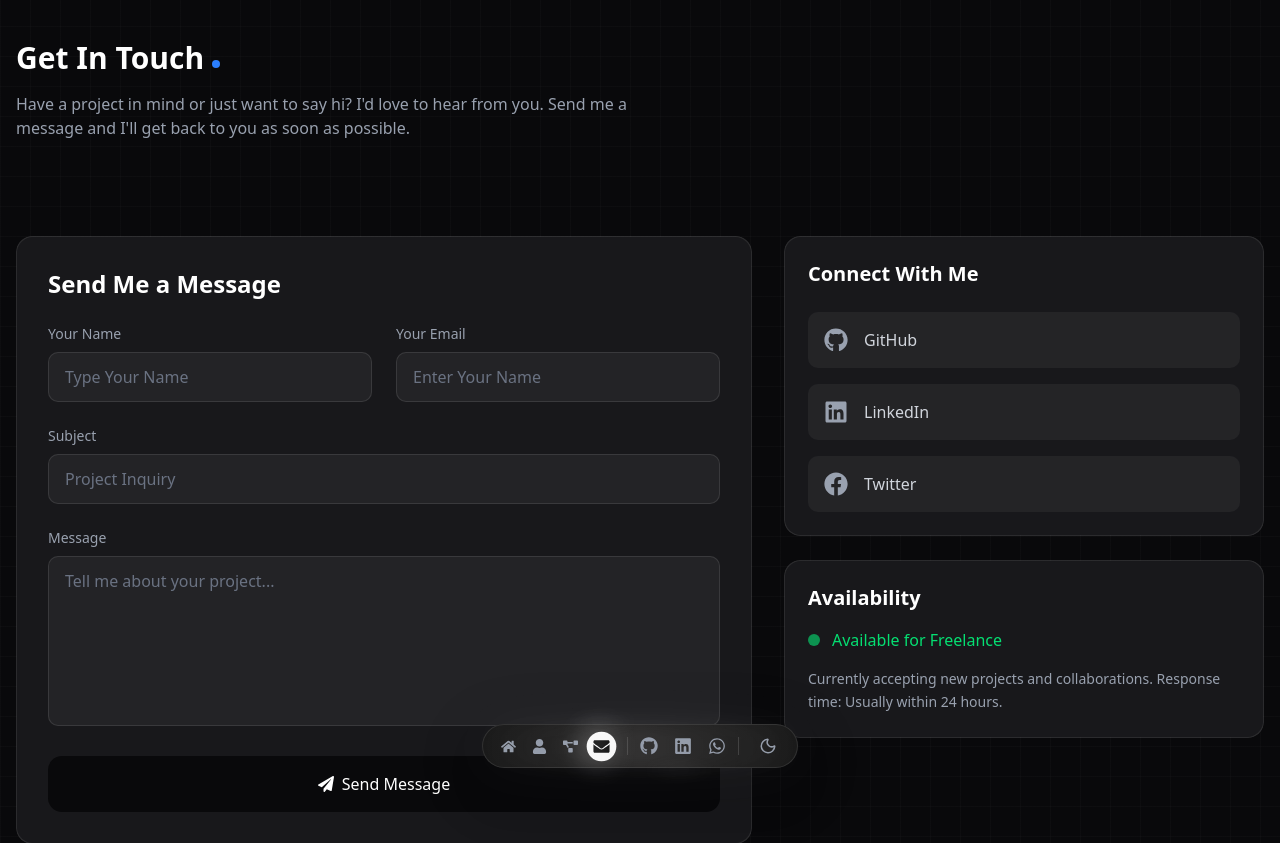
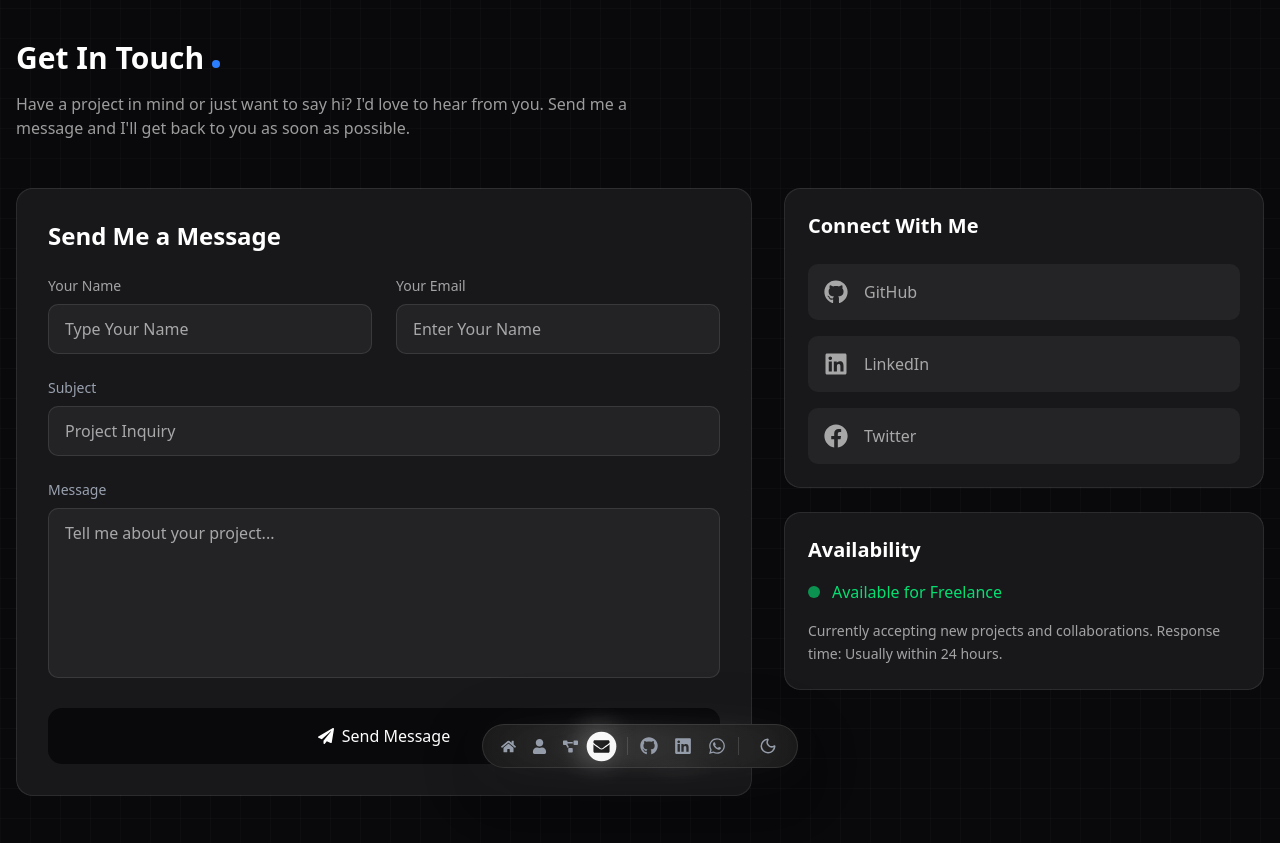
Before and after one commit to ahmed-abdelmottal3/Portfolio_V2, a Next.js app: page /contact in a window 1280 px wide. Shown: the top 843 px of the page. Built offline with nearby package versions, Linux system fonts and the light colour scheme.

Commit message:
restructuring of contact page

```diff
--- a/src/app/contact/page.tsx
+++ b/src/app/contact/page.tsx
@@ -3,7 +3,6 @@ import Header from "@/src/components/ui/header";
 import { MagicCard } from "@/src/components/ui/magic-card";
 import { useState } from "react";
 import { FaLinkedin, FaGithub, FaPaperPlane, FaFacebook } from "react-icons/fa";
-import { cn } from "@/src/lib/utils"
 export default function ContactPage() {
     const [formData, setFormData] = useState({
         name: "",
@@ -60,20 +59,18 @@ export default function ContactPage() {
     return (
         <section className='container mx-auto pt-10 px-4 pb-20'>
             <Header title="Get In Touch" />
-            <p className="max-w-2xl text-gray-400 font-light">
+            <p className="max-w-2xl text-background/60 font-light">
                 Have a project in mind or just want to say hi? I'd love to hear from you.
                 Send me a message and I'll get back to you as soon as possible.
             </p>
 
-            <div className="grid md:grid-cols-3 gap-8 mt-12">
-            </div>
 
             <div className="grid md:grid-cols-5 gap-8 mt-12">
                 {/* Contact Form */}
                 <div className="md:col-span-3">
                     <MagicCard className="p-8">
                         <div className="relative z-10">
-                            <h2 className="text-2xl font-bold text-white mb-6">
+                            <h2 className="text-2xl font-bold text-background mb-6">
                                 Send Me a Message
                             </h2>
 
@@ -88,7 +85,7 @@ export default function ContactPage() {
                             <form onSubmit={handleSubmit} className="space-y-6">
                                 <div className="grid md:grid-cols-2 gap-6">
                                     <div>
-                                        <label htmlFor="name" className="block text-sm font-medium text-gray-400 mb-2">
+                                        <label htmlFor="name" className="block text-sm font-medium text-background/60 mb-2">
                                             Your Name
                                         </label>
                                         <input
@@ -98,12 +95,12 @@ export default function ContactPage() {
                                             value={formData.name}
                                             onChange={handleChange}
                                             required
-                                            className="w-full px-4 py-3 bg-white/5 border border-white/10 rounded-lg text-white placeholder-gray-500 focus:outline-none focus:border-blue-400 transition-colors duration-300"
+                                            className="w-full px-4 py-3 bg-background/5 border border-background/10 rounded-lg text-background placeholder-background/60 focus:outline-none focus:border-blue-400 transition-colors duration-300"
                                             placeholder="Type Your Name"
                                         />
                                     </div>
                                     <div>
-                                        <label htmlFor="email" className="block text-sm font-medium text-gray-400 mb-2">
+                                        <label htmlFor="email" className="block text-sm font-medium text-background/60 mb-2">
                                             Your Email
                                         </label>
                                         <input
@@ -113,7 +110,7 @@ export default function ContactPage() {
                                             value={formData.email}
                                             onChange={handleChange}
                                             required
-                                            className="w-full px-4 py-3 bg-white/5 border border-white/10 rounded-lg text-white placeholder-gray-500 focus:outline-none focus:border-blue-400 transition-colors duration-300"
+                                            className="w-full px-4 py-3 bg-background/5 border border-background/10 rounded-lg text-background placeholder-background/60 focus:outline-none focus:border-blue-400 transition-colors duration-300"
                                             placeholder="Enter Your Name"
                                         />
                                     </div>
@@ -130,7 +127,7 @@ export default function ContactPage() {
                                         value={formData.subject}
                                         onChange={handleChange}
                                         required
-                                        className="w-full px-4 py-3 bg-white/5 border border-white/10 rounded-lg text-white placeholder-gray-500 focus:outline-none focus:border-blue-400 transition-colors duration-300"
+                                        className="w-full px-4 py-3 bg-background/5 border border-background/10 rounded-lg text-background placeholder-background/60 focus:outline-none focus:border-blue-400 transition-colors duration-300"
                                         placeholder="Project Inquiry"
                                     />
                                 </div>
@@ -146,7 +143,7 @@ export default function ContactPage() {
                                         onChange={handleChange}
                                         required
                                         rows={6}
-                                        className="w-full px-4 py-3 bg-white/5 border border-white/10 rounded-lg text-white placeholder-gray-500 focus:outline-none focus:border-blue-400 transition-colors duration-300 resize-none"
+                                        className="w-full px-4 py-3 bg-background/5 border border-background/10 rounded-lg text-background placeholder-background/60 focus:outline-none focus:border-blue-400 transition-colors duration-300 resize-none"
                                         placeholder="Tell me about your project..."
                                     />
                                 </div>
@@ -154,11 +151,11 @@ export default function ContactPage() {
                                 <button
                                     type="submit"
                                     disabled={isSubmitting}
-                                    className="w-full flex items-center justify-center gap-2 bg-foreground text-white px-8 py-4 rounded-xl cursor-pointer transition-all duration-200 hover:bg-foreground/90 hover:scale-105 hover:shadow-lg active:scale-95 disabled:opacity-50 disabled:cursor-not-allowed disabled:hover:scale-100"
+                                    className="w-full flex items-center justify-center gap-2 bg-foreground text-background px-8 py-4 rounded-xl cursor-pointer transition-all duration-200 hover:bg-foreground/90 hover:scale-105 hover:shadow-lg active:scale-95 disabled:opacity-50 disabled:cursor-not-allowed disabled:hover:scale-100"
                                 >
                                     {isSubmitting ? (
                                         <>
-                                            <div className="w-5 h-5 border-2 border-white/30 border-t-white rounded-full animate-spin"></div>
+                                            <div className="w-5 h-5 border-2 border-background/30 border-t-background rounded-full animate-spin"></div>
                                             Sending...
                                         </>
                                     ) : (
@@ -178,7 +175,7 @@ export default function ContactPage() {
                     {/* Social Links */}
                     <MagicCard className="p-6">
                         <div className="relative z-10">
-                            <h3 className="text-xl font-bold text-white mb-6">
+                            <h3 className="text-xl font-bold text-background mb-6">
                                 Connect With Me
                             </h3>
                             <div className="space-y-4">
@@ -188,12 +185,12 @@ export default function ContactPage() {
                                         href={social.url}
                                         target="_blank"
                                         rel="noopener noreferrer"
-                                        className="flex items-center gap-4 p-4 rounded-lg bg-white/5 hover:bg-white/10 transition-all duration-300 group"
+                                        className="flex items-center gap-4 p-4 rounded-lg bg-background/5 hover:bg-background/10 transition-all duration-300 group"
                                     >
-                                        <div className={`text-gray-400 ${social.color} transition-colors duration-300`}>
+                                        <div className={`text-background/60 ${social.color} transition-colors duration-300`}>
                                             {social.icon}
                                         </div>
-                                        <span className="text-gray-300 group-hover:text-white transition-colors duration-300">
+                                        <span className="text-background/60 group-hover:text-background transition-colors duration-300">
                                             {social.name}
                                         </span>
                                     </a>
@@ -203,9 +200,22 @@ export default function ContactPage() {
                     </MagicCard>
 
                     {/* Availability */}
+                    <Availability />
+
+                </div>
+            </div>
+
+            {/* FAQ Section */}
+            <FAQ />
+        </section>
+    );
+}
+
+function Availability() {
+    return (
         <MagicCard className="p-6">
             <div className="relative z-10">
-                            <h3 className="text-xl font-bold text-white mb-4">
+                <h3 className="text-xl font-bold text-background mb-4">
                     Availability
                 </h3>
                 <div className="space-y-4">
@@ -213,56 +223,56 @@ export default function ContactPage() {
                         <span className="w-3 h-3 bg-green-400 rounded-full animate-pulse"></span>
                         <span className="text-green-400 font-medium">Available for Freelance</span>
                     </div>
-                                <p className="text-gray-400 text-sm leading-relaxed">
+                    <p className="text-background/60 text-sm leading-relaxed">
                         Currently accepting new projects and collaborations.
                         Response time: Usually within 24 hours.
                     </p>
                 </div>
             </div>
         </MagicCard>
+    )
+}
 
-                </div>
-            </div>
-
-            {/* FAQ Section */}
+function FAQ() {
+    return (
         <div className="mt-12">
             <MagicCard className="p-8">
                 <div className="relative z-10">
-                        <h2 className="text-2xl font-bold text-white mb-6 text-center">
+                    <h2 className="text-2xl font-bold text-background mb-6 text-center">
                         Frequently Asked Questions
                     </h2>
                     <div className="grid md:grid-cols-2 gap-6">
                         <div className="space-y-3">
-                                <h4 className="text-lg font-semibold text-white">
+                            <h4 className="text-lg font-semibold text-background">
                                 What's your typical response time?
                             </h4>
-                                <p className="text-gray-400 text-sm leading-relaxed">
+                            <p className="text-background/60 text-sm leading-relaxed">
                                 I usually respond within 24 hours during weekdays. For urgent inquiries,
                                 feel free to mark your message as urgent in the subject line.
                             </p>
                         </div>
                         <div className="space-y-3">
-                                <h4 className="text-lg font-semibold text-white">
+                            <h4 className="text-lg font-semibold text-background">
                                 Do you work on weekends?
                             </h4>
-                                <p className="text-gray-400 text-sm leading-relaxed">
+                            <p className="text-background/60 text-sm leading-relaxed">
                                 I'm available for limited hours on Saturday. Sunday is reserved for
                                 personal time, but I'll respond to urgent messages.
                             </p>
                         </div>
                         <div className="space-y-3">
-                                <h4 className="text-lg font-semibold text-white">
+                            <h4 className="text-lg font-semibold text-background">
                                 What projects do you accept?
                             </h4>
-                                <p className="text-gray-400 text-sm leading-relaxed">
+                            <p className="text-background/60 text-sm leading-relaxed">
                                 I work on web development projects including React, Next.js. Feel free to reach out to discuss your needs.
                             </p>
                         </div>
                         <div className="space-y-3">
-                                <h4 className="text-lg font-semibold text-white">
+                            <h4 className="text-lg font-semibold text-background">
                                 How do we proceed after contact?
                             </h4>
-                                <p className="text-gray-400 text-sm leading-relaxed">
+                            <p className="text-background/60 text-sm leading-relaxed">
                                 After your initial message, we'll schedule a call to discuss your
                                 project requirements, timeline, and budget in detail.
                             </p>
@@ -271,6 +281,5 @@ export default function ContactPage() {
                 </div>
             </MagicCard>
         </div>
-        </section>
-    );
+    )
 }
```
Lines whose indentation alone changed are shown as unchanged.
